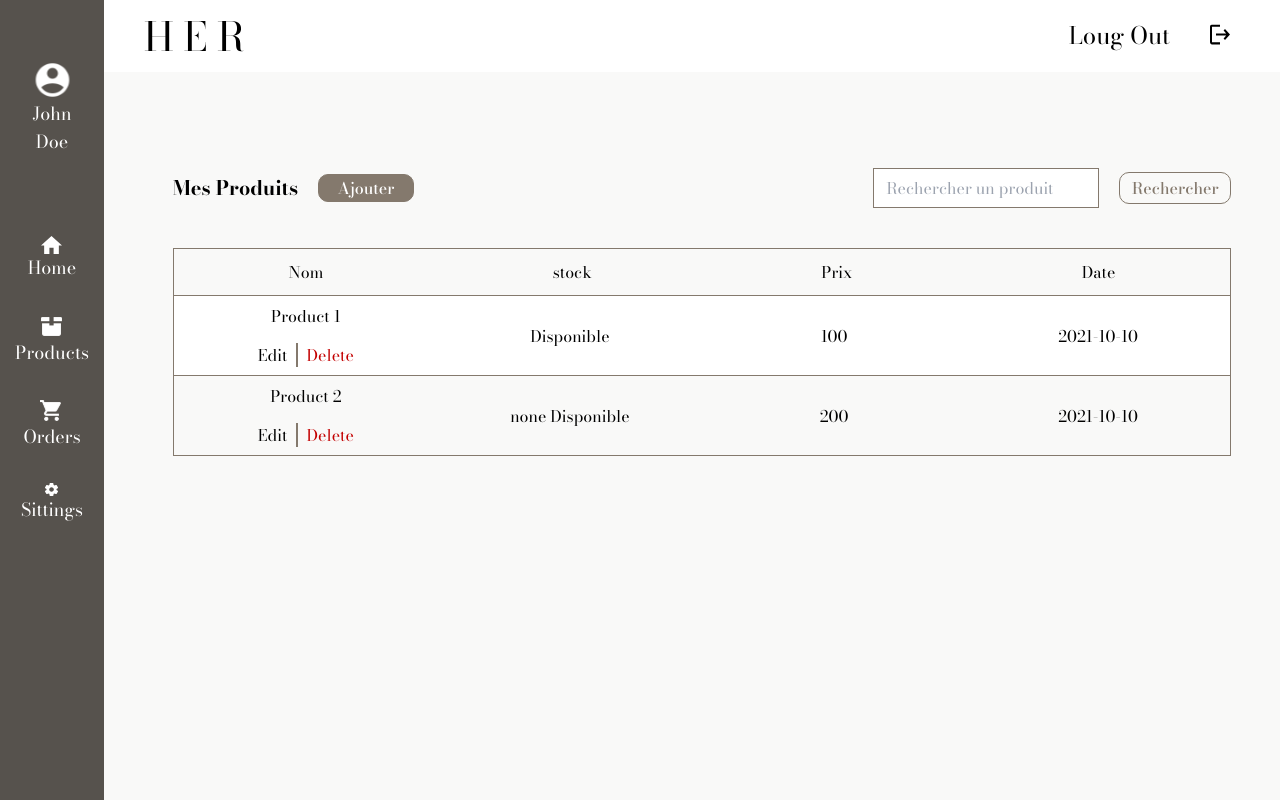
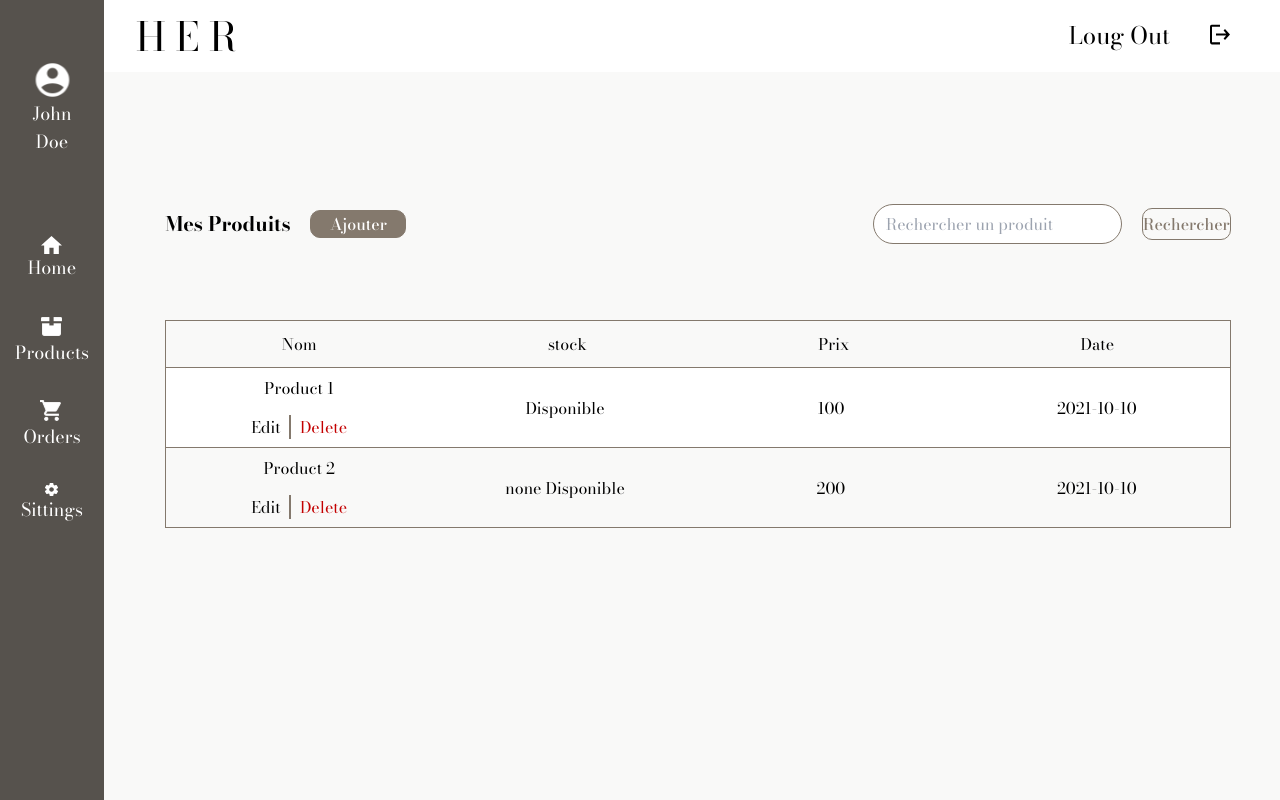
Before and after one commit to yassinkr/HER, a React (Vite) app: page /Myprofile/products in a window 1280 px wide. Built offline with nearby package versions, Linux system fonts and the light colour scheme.

Commit message:
added profile page

```diff
--- a/src/Componentes/MyProfile.jsx
+++ b/src/Componentes/MyProfile.jsx
@@ -7,7 +7,7 @@ const MyProfile = () => {
         LastName: "Doe"
     }
   return (
-    <div className="relative w-full h-screen flex justify-end bg-lightBeige  items-start ">
+    <div className="pl-24 relative w-full h-screen flex justify-start bg-lightBeige  items-start ">
        <SideBar firstName={user.firstName} LastName={user.LastName}/>
        <div className="w-full flex flex-col justify-center items-center">
        <Navbar profile={true}/>
--- a/src/Componentes/Products.jsx
+++ b/src/Componentes/Products.jsx
@@ -21,12 +21,12 @@ const Products = () => {
     ]
   return (
     <div className="w-[90%] flex flex-col  ml-5 font-Bodoni">
-        <div className="flex w-full justify-between mt-24 mb-10">
-        <div className="flex justify-start items-center"><h1 className="text-xl mr-5 font-bold">Mes Produits</h1>
+        <div className="flex flex-col-reverse lg:flex-row w-full  justify-between mt-24 mb-10 h-28">
+        <div className="w-full lg:w-fit flex  justify-between lg:justify-center items-center"><h1 className="text-xl mr-5 font-bold">Mes Produits</h1>
         <div className="w-24 h-7"> <Button filled={true} text={"Ajouter"} rounded={true}/> </div> </div>
-        <div className="flex justify-start items-center">
-            <input type="text" placeholder="Rechercher un produit" className="border-[1px] border-herBrown px-3 h-10"/>
-           <div className="w-28 h-8 ml-5 "> <Button filled={false} text={"Rechercher"} rounded={true}/> </div>
+        <div className="w-full lg:w-fit flex  justify-between lg:justify-center items-center">
+            <input type="text" placeholder="Rechercher un produit" className="border-[1px] border-herBrown px-3 h-10 w-full rounded-full lg:rounded-nonelg:w-48 "/>
+           <div className="w-28 h-8 lg:ml-5 hidden lg:flex"> <Button filled={false} text={"Rechercher"} rounded={true}/> </div>
         </div>
         </div>
             <ul className="hidden lg:flex lg:flex-col lg:justify-center lg:items-center text-center ">
--- a/src/Componentes/SideBar.jsx
+++ b/src/Componentes/SideBar.jsx
@@ -5,7 +5,7 @@ const SideBar = ({firstName, LastName }) => {
     const handleClick = (navigate_to) => {
         navigate(navigate_to);}
   return (
-    <div className=' text-white text-center text-lg font-Bodoni bg-herDarkBrown w-fit h-full py-10 flex flex-col justify-start items-center'>
+    <div className=' fixed left-0 top-0 text-white text-center text-lg font-Bodoni bg-herDarkBrown w-fit h-full py-10 flex flex-col justify-start items-center'>
         <div className=" mx-5 pt-5 pb-20 w-16"><div className='flex justify-center items-center'><svg width="41" height="40" viewBox="0 0 41 40" fill="none" xmlns="http://www.w3.org/2000/svg" xmlnsXlink="http://www.w3.org/1999/xlink">
 <rect x="0.5" width="40" height="40" fill="url(#pattern0_558_162)"/>
 <defs>
```
Also changed, not shown: src/Componentes/Navbar.jsx (+1 -1 lines).
